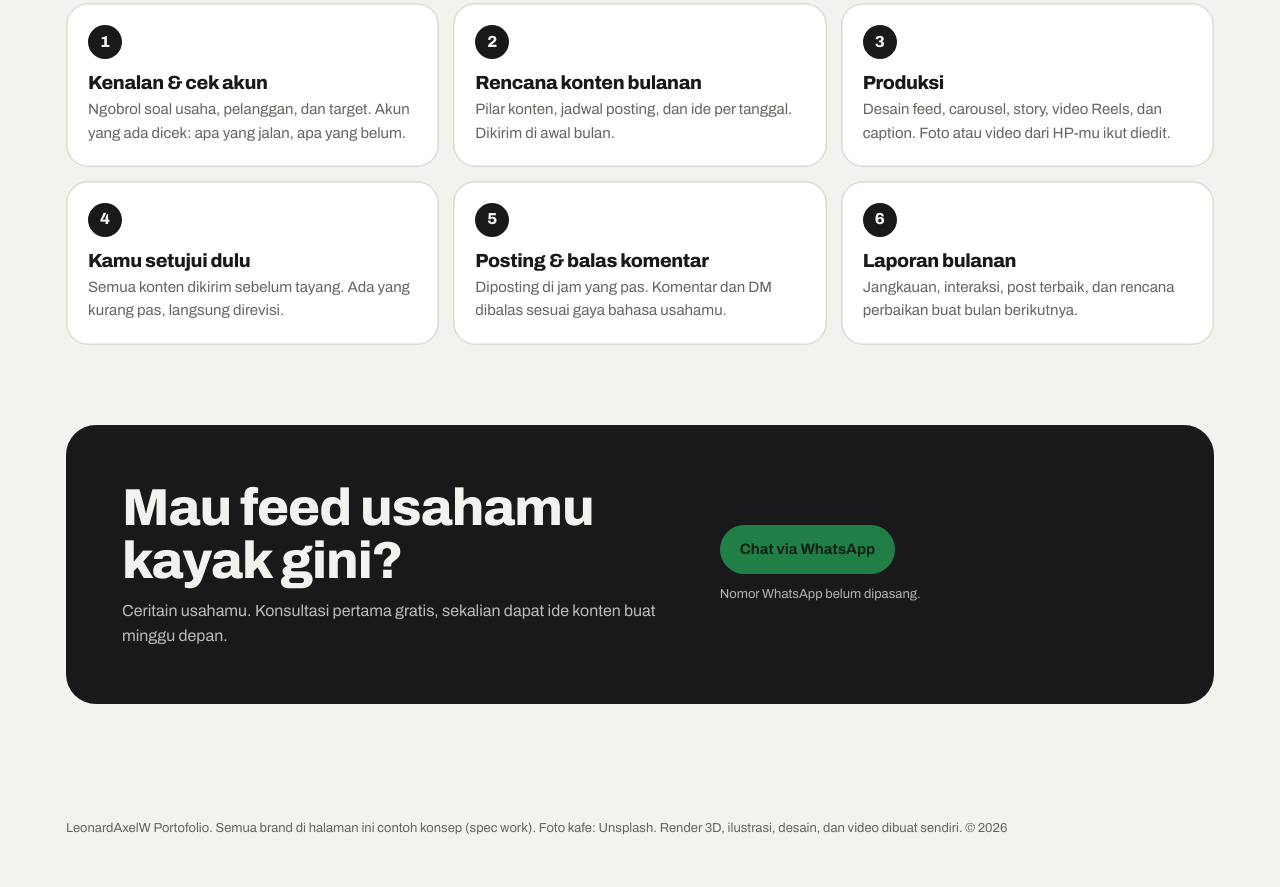
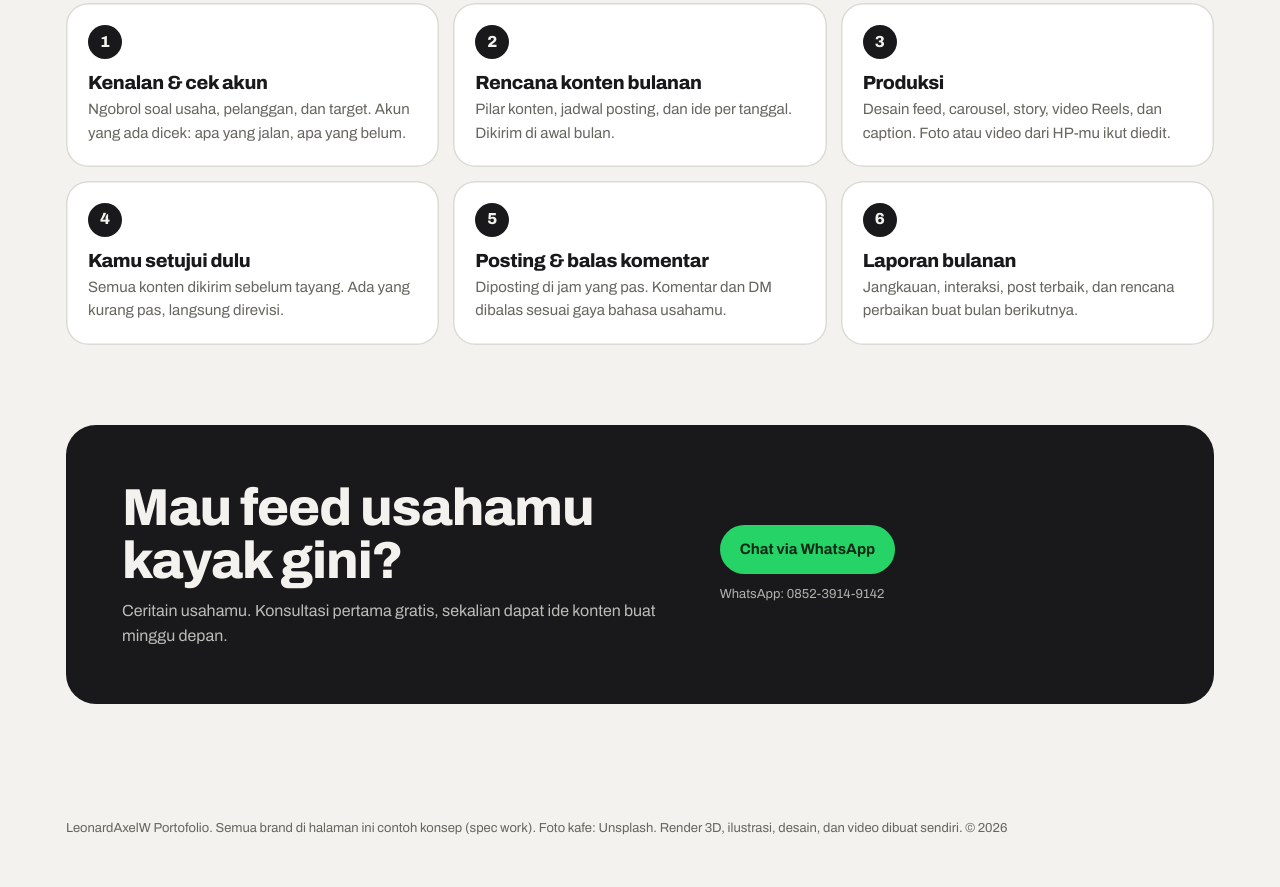
Before and after one commit to NicholasVincentDharmaja/LeonardAxelW-Portofolio, a plain HTML site: page index.html in a window 1280 px wide. Shown: the part 6368-7255 px from the top of the page. Drawn offline with nearby package versions, Linux system fonts and the light colour scheme; a web font is replaced by a local one.

Commit message:
Aktifkan tombol WhatsApp
Co-Authored-By: Claude Opus 5.5 <noreply@anthropic.com>

```diff
--- a/index.html
+++ b/index.html
@@ -269,7 +269,8 @@ dialog#viewer::backdrop { background: rgba(10,10,10,.82); }
 </dialog>
 
 <script>
-const WA_NUMBER = ""; // isi nomor WhatsApp, format 62812xxxx
+const WA_NUMBER = "6285239149142"; // nomor WhatsApp, format internasional tanpa +
+const WA_DISPLAY = "0852-3914-9142";
 
 const ICON = {
   reel: '<svg class="ty" viewBox="0 0 24 24" fill="none" stroke="currentColor" stroke-width="2.2" stroke-linejoin="round"><rect x="3" y="3" width="18" height="18" rx="5"/><path d="M3 8.5h18M8 3l3 5.5M14 3l3 5.5"/><path d="M10 12v5l4.5-2.5z" fill="currentColor"/></svg>',
@@ -489,7 +490,7 @@ const wa = document.getElementById("wa"), note = document.getElementById("wa-not
 if (WA_NUMBER) {
   wa.href = `https://wa.me/${WA_NUMBER}?text=${encodeURIComponent("Halo, saya lihat portofolio LeonardAxelW. Mau tanya untuk usaha saya.")}`;
   wa.target = "_blank"; wa.rel = "noopener";
-  note.textContent = "WhatsApp: +" + WA_NUMBER;
+  note.textContent = "WhatsApp: " + WA_DISPLAY;
 } else {
   wa.setAttribute("aria-disabled", "true");
   wa.addEventListener("click", (e) => e.preventDefault());
```
